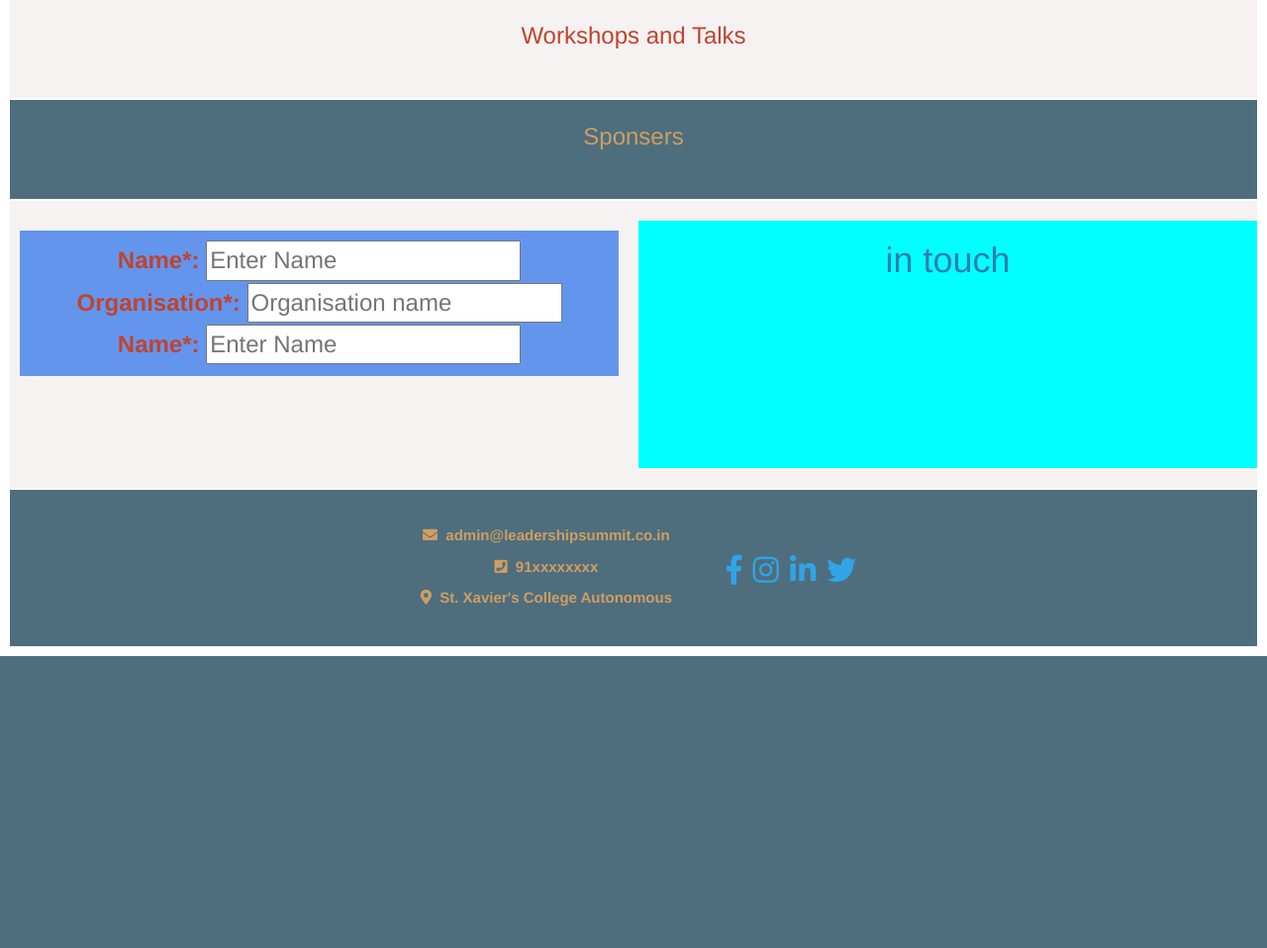
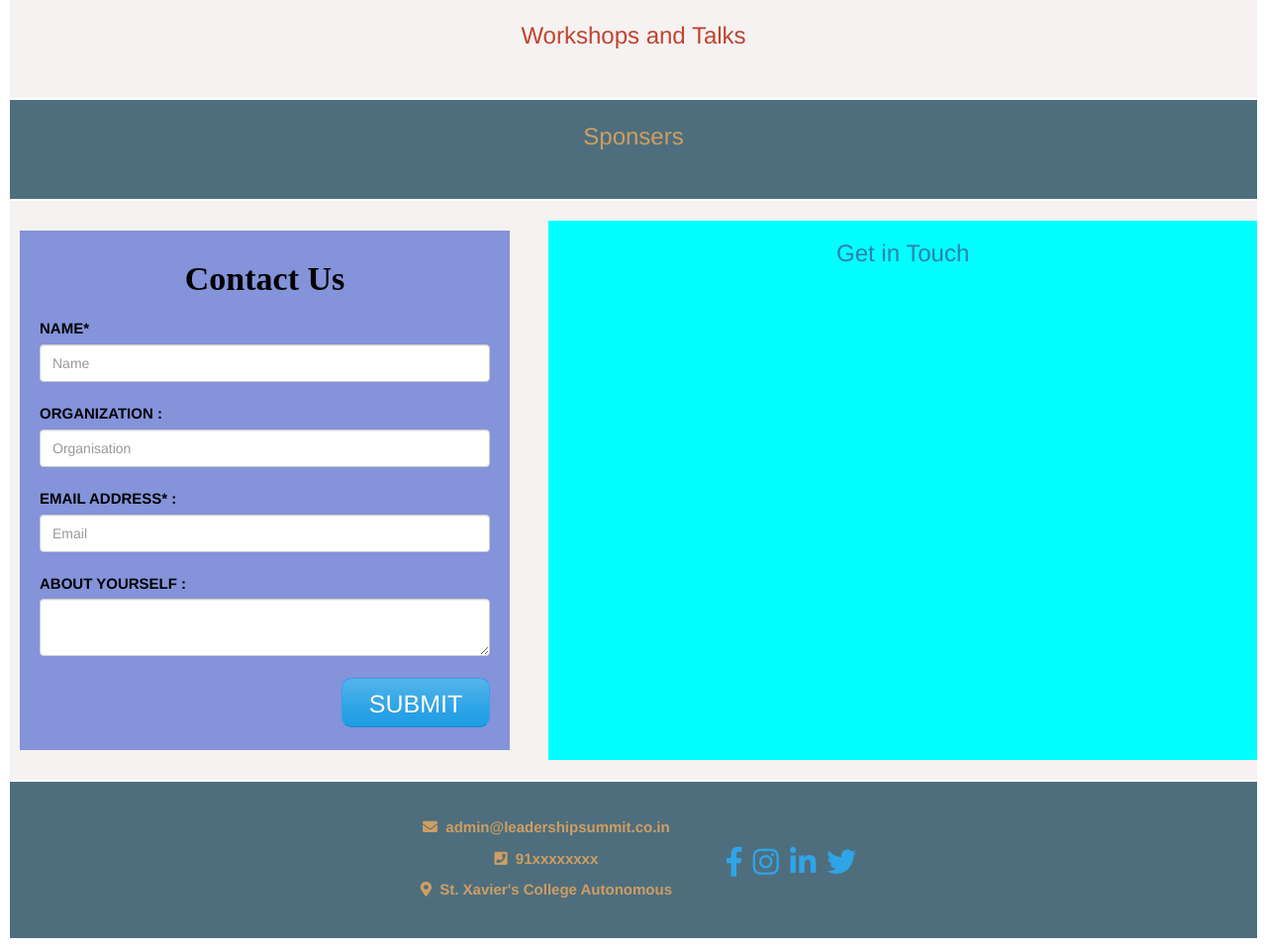
Before and after one commit to sonagrasumit/leadershipsummit, a PHP site: page /leadership/index.php in a window 1280 px wide. Shown: the part 348-1306 px from the top of the page at 99% size. Before the commit the page ends 1011 px from the top, so only its background shows below. Run offline with PHP 8.4, Linux system fonts and the light colour scheme.

Commit message:
Code by shivam on 22nd feb.
Coded first half of section 6. Needs to be made responsive and color combination to be made proper.

```diff
--- a/leadership/css/style.css
+++ b/leadership/css/style.css
@@ -79,6 +79,32 @@ body{
     min-height: 100px;
     background-color:#4e6e7d;
 }
+form {
+    width: 495px;
+    height: 525px;
+    margin: 0 auto;
+    background-color: whitesmoke;
+    padding: 15px;
+    font-size: 15px;
+    color: black;
+    font-weight: normal;
+    font: 700px 20 "Bookmania", serif;
+
+}
+.formss{
+    padding: 10px;
+}
+form h3{
+    color: black;
+    font: 700 34px "Bookmania", serif;
+}
+#submit_btn{
+    float: right;
+    border-radius: 10px;
+    width: 150px;
+    height: 50px;
+    font-size: 25px;
+}
 
    .speakers_inner_grid{
     display: grid;
--- a/leadership/css/style_block6.css
+++ b/leadership/css/style_block6.css
@@ -1,7 +1,7 @@
 
 .item6{
     display: grid;
-    grid-template-columns: repeat(2,1fr);
+    grid-template-columns: repeat(7,1fr);
     padding: 10px;
     grid-auto-columns: minmax(100px, auto);
     grid-gap: 10px;
@@ -9,21 +9,21 @@
   }
 
 .contact_form{
-    grid-column: 1;
+    grid-column: span 3;
     grid-row: 1;
     background-color:#f5f2f1;
-    min-height: 250px;
-    height: auto;
+    min-height: 350px;
+
 }
 .in_touch{
-    grid-column: 2;
+    grid-column: span 4;
     grid-row: 1;
     background-color: aqua;
 }
 
 .contact_form form{
     align-items: left;
-    background-color: cornflowerblue;
+    background-color:rgb(132, 147, 218);
     padding: 10px;
     margin: 10px;
 }
--- a/leadership/index.php
+++ b/leadership/index.php
@@ -39,19 +39,37 @@
     <!-- Contact form and and get in touch -->
     <div class="item6">
         <div class="contact_form">
-            <form >
-                <label for="form_name">Name*:</label>
-                <input type="text" id="form_name"  placeholder="Enter Name" required><br>
-                <label for="form_org">Organisation*:</label>
-                <input type="text" id="form_org"  placeholder="Organisation name" required><br>
-                <label for="form_name">Name*:</label>
-                <input type="text" id="form_name"  placeholder="Enter Name" required><br>
-            </form>
+        <form method="post" action="" align="left">
+                <h3 align="center"> Contact Us </h3>
+                <div class="formss">
+				<div>
+                	<label>NAME* </label>
+               	 	<input type="text" name="user_email" class="form-control" id="user-email" placeholder="Name" width="300px" required/>
+                </div><br>
+				<div>
+					<label>ORGANIZATION : </label>
+                	<input type="password" name="user_org" class="form-control" id="user-org" placeholder="Organisation" required>
+                </div><br>
+                <div>
+					<label>EMAIL ADDRESS* : </label>
+                	<input type="password" name="user_email" class="form-control" id="user-email" placeholder="Email" >
+                </div><br>
+                <div>
+					<label>ABOUT YOURSELF : </label>
+                    <textarea type="text" name="user_about" class="form-control" id="user-about" required ></textarea>
+                </div>
+				<br>
+				<div>
+                	<input type="submit" name="btn_submit" class="btn btn-primary" id="submit_btn" placeholder="Email" width="200px" value="SUBMIT" required>
+				</div>
+				</div>
+			</form>
 
         </div>
+<!-- Make this block responsive -->
         <div class="in_touch">
-            <h1>in touch</h1>
 
+        <h3>Get in Touch</h3>
         </div>
 
 
```
